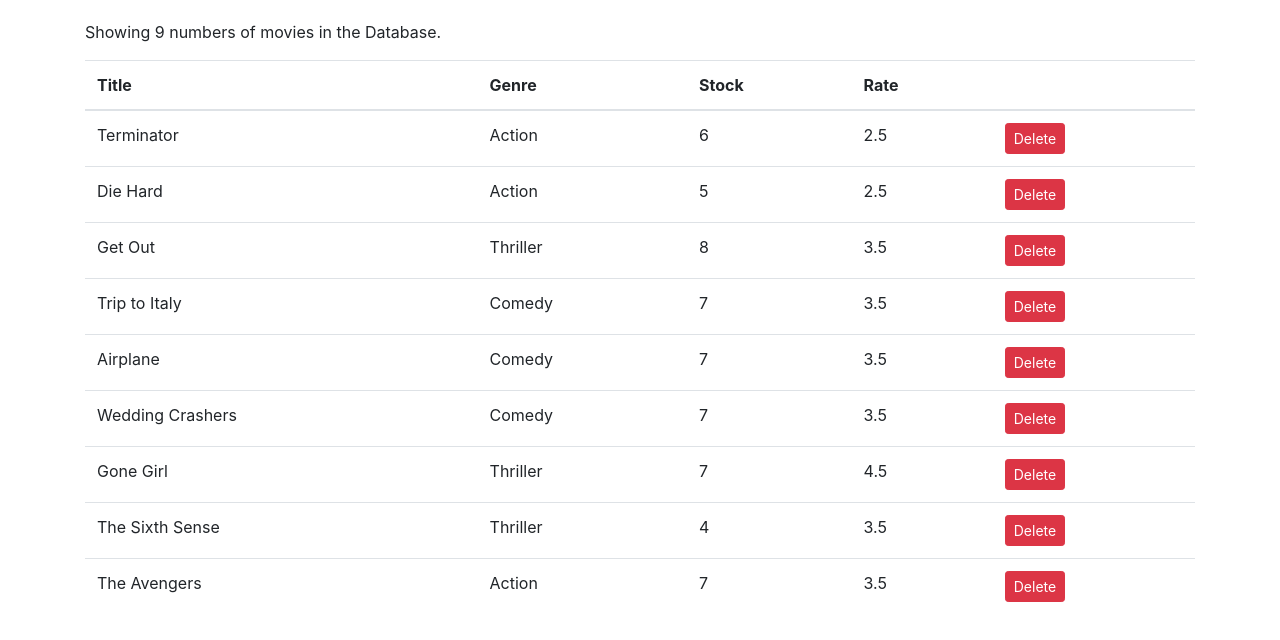
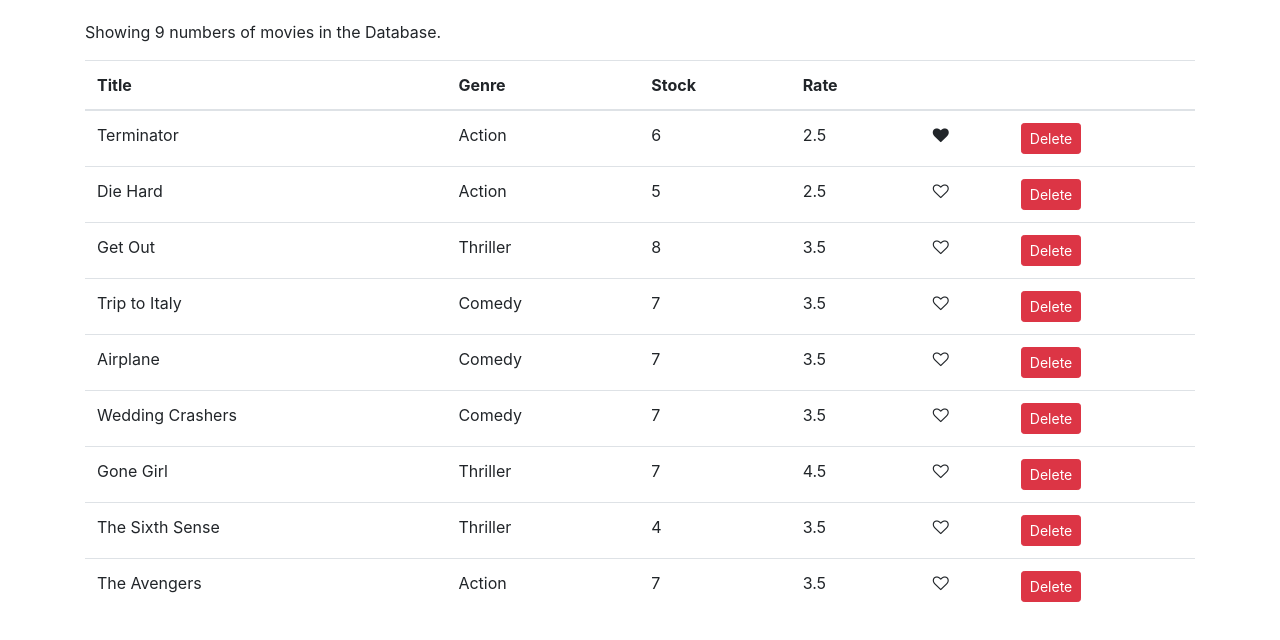
Before and after one commit to Jachrix/Veedly-Rentals, a React (Create React App) app: page / in a window 1280 px wide. Shown: the top 640 px of the page. Built offline with nearby package versions, Linux system fonts and the light colour scheme.

Commit message:
Component: Like Component

```diff
--- /dev/null
+++ b/src/components/common/like.jsx
@@ -0,0 +1,29 @@
+import React from "react";
+
+const Like = props => {
+    let classes = "fa fa-heart";
+    if(!props.liked) classes += "-o";
+    return <i
+      onClick={ props.onClick }
+      style={{ cursor: 'pointer'}}
+      className={ classes }
+      aria-hidden="true">
+    </i>;
+}
+
+export default Like;
+
+// class Like extends Component {
+//   render() {
+//     let classes = "fa fa-heart";
+//     if(!this.props.liked) classes += "-o";
+//     return <i
+//       onClick={ this.props.onClick }
+//       style={{ cursor: 'pointer'}}
+//       className={ classes }
+//       aria-hidden="true">
+//     </i>;
+//   }
+// }
+
+// export default Like;
--- a/src/components/movie.jsx
+++ b/src/components/movie.jsx
@@ -1,5 +1,6 @@
 import React, { Component } from "react";
 import { getMovies } from '../services/fakeMovieService';
+import Like from './common/like';
 
 class Movies extends Component {
     state = {
@@ -10,6 +11,15 @@
         //console.log(movie);
         const movies = this.state.movies.filter(m => m._id !== movie._id);
         this.setState({ movies });    //Es6 simplified movies: movies
+    }
+
+    handleLike = (movie) => {
+        //console.log('Like icon clicked....', movie);
+        const movies = [...this.state.movies];
+        const index = movies.indexOf(movie);
+        movies[index] = {...movies[index]}
+        movies[index].liked = !movies[index].liked;
+        this.setState({ movies });
     }
 
     render() {
@@ -28,6 +38,7 @@
                             <th>Stock</th>
                             <th>Rate</th>
                             <th></th>
+                            <th></th>
                         </tr>
                     </thead>
                     <tbody>
@@ -37,13 +48,13 @@
                             <td>{ movie.genre.name }</td>
                             <td>{ movie.numberInStock }</td>
                             <td>{ movie.dailyRentalRate }</td>
+                            <td> <Like liked={ movie.liked } onClick={() => this.handleLike(movie) } /> </td>
                             <td><button onClick={ () => this.handleDelete(movie) } className="btn btn-danger btn-sm">Delete</button></td>
                         </tr>
                     ))}
                     </tbody>
                 </table>
             </React.Fragment>
-
         );
     }
 }
--- a/src/services/fakeMovieService.js
+++ b/src/services/fakeMovieService.js
@@ -1,70 +1,70 @@
 import * as genresAPI from "./fakeGenreService";
 
-const movies = [
-  {
+const movies = [{
         _id: "5b21ca3eeb7f6fbccd471815",
         title: "Terminator",
         genre: { _id: "5b21ca3eeb7f6fbccd471818", name: "Action" },
         numberInStock: 6,
         dailyRentalRate: 2.5,
-    publishDate: "2018-01-03T19:04:28.809Z"
+        publishDate: "2018-01-03T19:04:28.809Z",
+        liked: true,
     },
     {
         _id: "5b21ca3eeb7f6fbccd471816",
         title: "Die Hard",
         genre: { _id: "5b21ca3eeb7f6fbccd471818", name: "Action" },
         numberInStock: 5,
-    dailyRentalRate: 2.5
+        dailyRentalRate: 2.5,
     },
     {
         _id: "5b21ca3eeb7f6fbccd471817",
         title: "Get Out",
         genre: { _id: "5b21ca3eeb7f6fbccd471820", name: "Thriller" },
         numberInStock: 8,
-    dailyRentalRate: 3.5
+        dailyRentalRate: 3.5,
     },
     {
         _id: "5b21ca3eeb7f6fbccd471819",
         title: "Trip to Italy",
         genre: { _id: "5b21ca3eeb7f6fbccd471814", name: "Comedy" },
         numberInStock: 7,
-    dailyRentalRate: 3.5
+        dailyRentalRate: 3.5,
     },
     {
         _id: "5b21ca3eeb7f6fbccd47181a",
         title: "Airplane",
         genre: { _id: "5b21ca3eeb7f6fbccd471814", name: "Comedy" },
         numberInStock: 7,
-    dailyRentalRate: 3.5
+        dailyRentalRate: 3.5,
     },
     {
         _id: "5b21ca3eeb7f6fbccd47181b",
         title: "Wedding Crashers",
         genre: { _id: "5b21ca3eeb7f6fbccd471814", name: "Comedy" },
         numberInStock: 7,
-    dailyRentalRate: 3.5
+        dailyRentalRate: 3.5,
     },
     {
         _id: "5b21ca3eeb7f6fbccd47181e",
         title: "Gone Girl",
         genre: { _id: "5b21ca3eeb7f6fbccd471820", name: "Thriller" },
         numberInStock: 7,
-    dailyRentalRate: 4.5
+        dailyRentalRate: 4.5,
     },
     {
         _id: "5b21ca3eeb7f6fbccd47181f",
         title: "The Sixth Sense",
         genre: { _id: "5b21ca3eeb7f6fbccd471820", name: "Thriller" },
         numberInStock: 4,
-    dailyRentalRate: 3.5
+        dailyRentalRate: 3.5,
     },
     {
         _id: "5b21ca3eeb7f6fbccd471821",
         title: "The Avengers",
         genre: { _id: "5b21ca3eeb7f6fbccd471818", name: "Action" },
         numberInStock: 7,
-    dailyRentalRate: 3.5
-  }
+        dailyRentalRate: 3.5,
+    },
 ];
 
 export function getMovies() {
@@ -72,13 +72,13 @@
 }
 
 export function getMovie(id) {
-  return movies.find(m => m._id === id);
+    return movies.find((m) => m._id === id);
 }
 
 export function saveMovie(movie) {
-  let movieInDb = movies.find(m => m._id === movie._id) || {};
+    let movieInDb = movies.find((m) => m._id === movie._id) || {};
     movieInDb.name = movie.name;
-  movieInDb.genre = genresAPI.genres.find(g => g._id === movie.genreId);
+    movieInDb.genre = genresAPI.genres.find((g) => g._id === movie.genreId);
     movieInDb.numberInStock = movie.numberInStock;
     movieInDb.dailyRentalRate = movie.dailyRentalRate;
 
@@ -91,7 +91,7 @@
 }
 
 export function deleteMovie(id) {
-  let movieInDb = movies.find(m => m._id === id);
+    let movieInDb = movies.find((m) => m._id === id);
     movies.splice(movies.indexOf(movieInDb), 1);
     return movieInDb;
 }
```
Also changed, not shown: 1 other file (tests, documents, lock files or other folders). Lines whose indentation alone changed are shown as unchanged.
